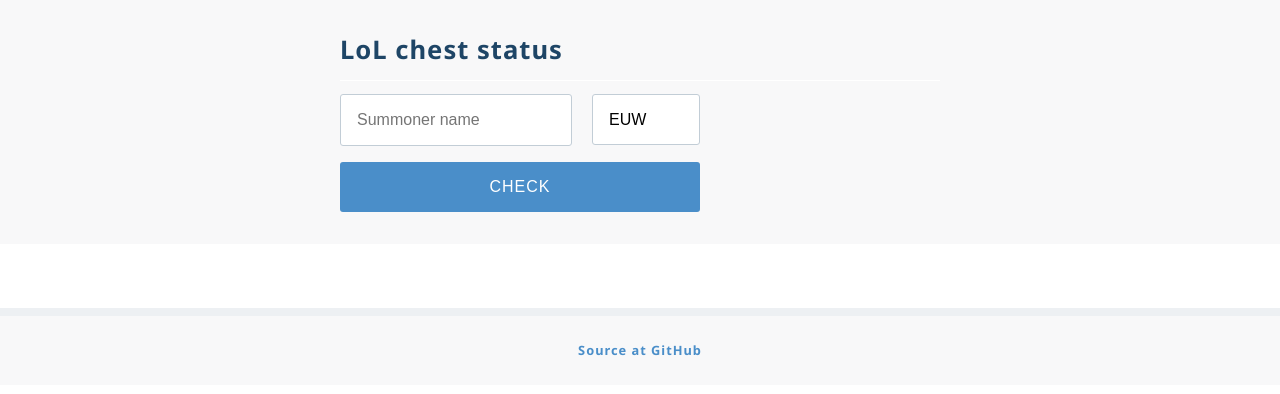
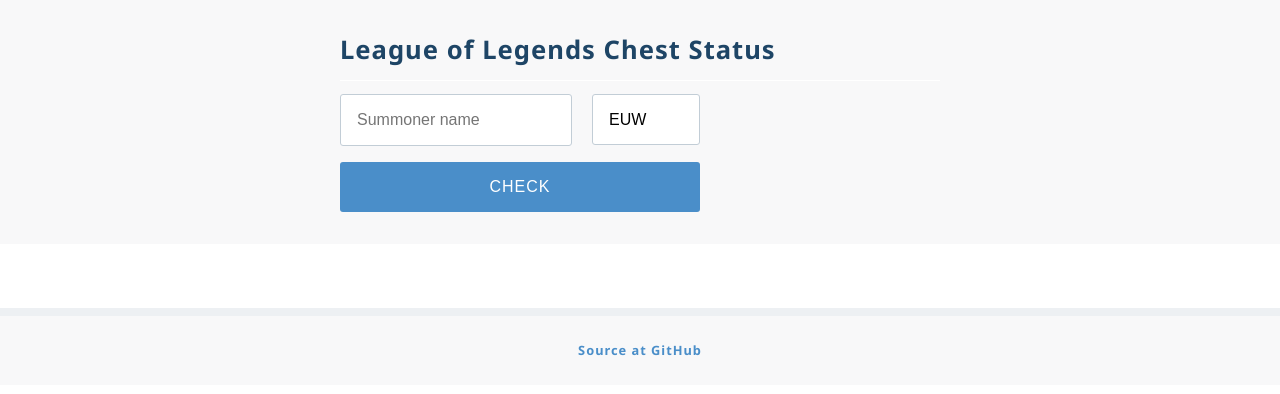
Before and after one commit to rmehner/lol-chest-status, a website: page public/index.html in a window 1280 px wide. Drawn offline with Linux system fonts and the light colour scheme.

Commit message:
chore: change title

```diff
--- a/public/index.html
+++ b/public/index.html
@@ -2,7 +2,7 @@
 <html>
   <head>
     <meta charset="utf-8">
-    <title>LoL chest status</title>
+    <title>League of Legends Chest Status</title>
     <meta name="viewport" content="width=device-width, initial-scale=1.0">
     <link href="https://fonts.googleapis.com/css?family=Noto+Sans:400,700" rel="stylesheet">
     <link rel="stylesheet" href="/css/main.css">
@@ -10,7 +10,7 @@
   <body>
     <div class="page_section_bg">
       <div class="page_section_inner">
-        <h1 class="margin_top_0">LoL chest status</h1>
+        <h1 class="margin_top_0">League of Legends Chest Status</h1>
         <form id="form" class="form_block">
           <input id="summonerName" placeholder="Summoner name" class="form_text">
           <select id="region" class="form_select float_right">
```
